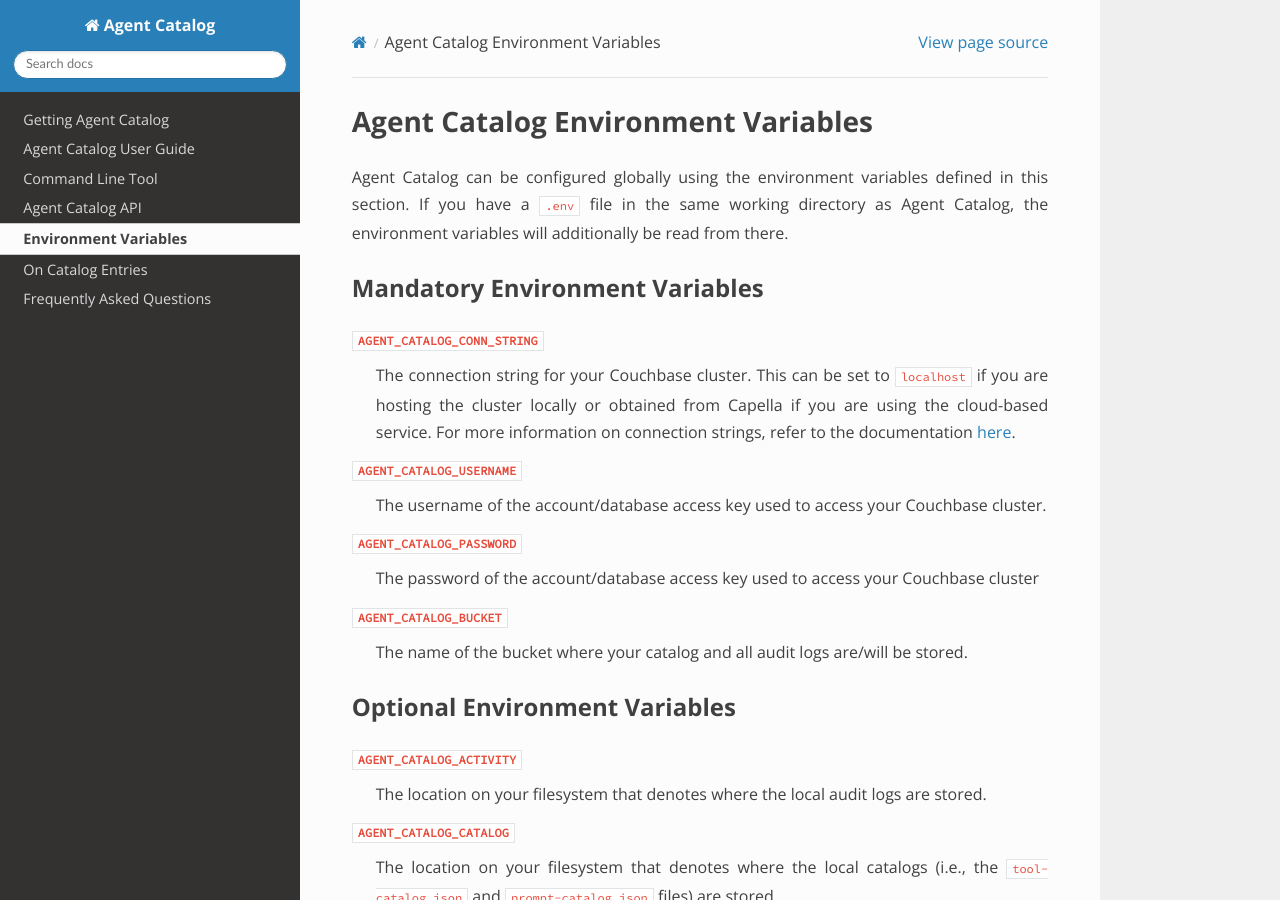
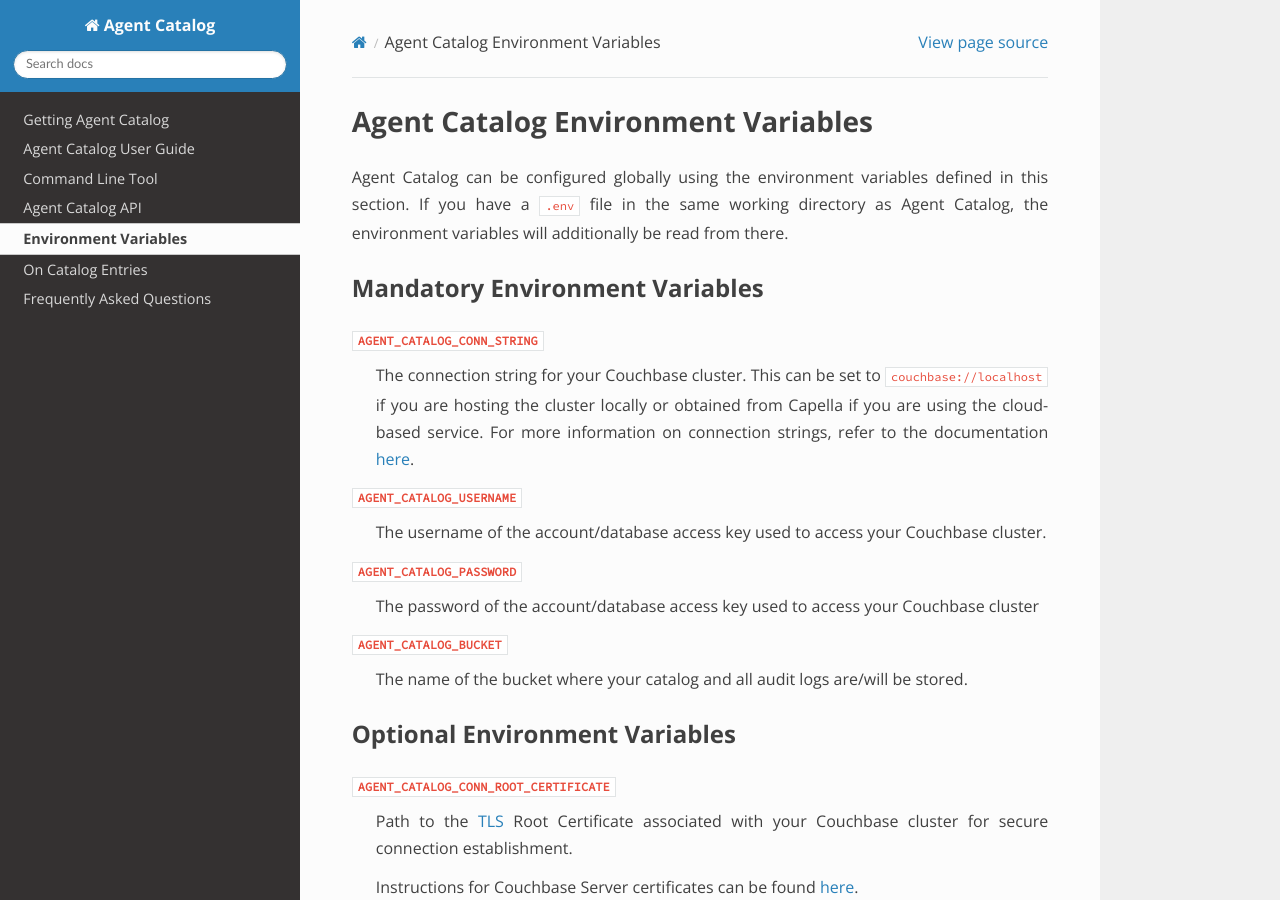
Before and after one commit to couchbaselabs/agent-catalog, a Sphinx documentation site: the page built from docs/source/env.rst, in a window 1280 px wide and 900 px high. Built offline with Sphinx 7.4.7 and the Read the Docs theme 3.1.0, drawn with Linux system fonts in a browser that asks for light colours.

Commit message:
add env for cert

```diff
--- a/docs/source/env.rst
+++ b/docs/source/env.rst
@@ -14,7 +14,7 @@
 
 ``AGENT_CATALOG_CONN_STRING``
     The connection string for your Couchbase cluster.
-    This can be set to ``localhost`` if you are hosting the cluster locally or obtained from Capella if you are
+    This can be set to ``couchbase://localhost`` if you are hosting the cluster locally or obtained from Capella if you are
     using the cloud-based service.
     For more information on connection strings, refer to the documentation
     `here <https://docs.couchbase.com/python-sdk/current/howtos/managing-connections.html#connection-strings>`_.
@@ -31,6 +31,12 @@
 
 Optional Environment Variables
 ------------------------------
+
+``AGENT_CATALOG_CONN_ROOT_CERTIFICATE``
+    Path to the `TLS <https://en.wikipedia.org/wiki/Transport_Layer_Security>`_ Root Certificate associated with your
+    Couchbase cluster for secure connection establishment.
+
+    Instructions for Couchbase Server certificates can be found `here <https://docs.couchbase.com/server/current/learn/security/certificates.html>`_.
 
 ``AGENT_CATALOG_ACTIVITY``
     The location on your filesystem that denotes where the local audit logs are stored.
```
